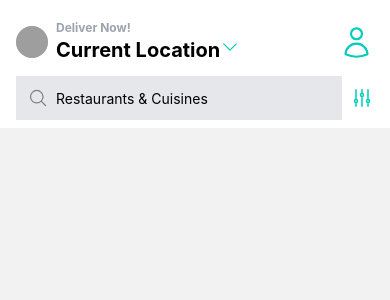
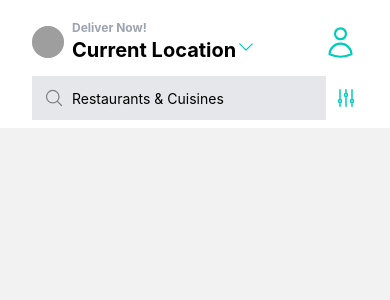
Before and after one commit to koomekevo/fetchry, a React Native app: screen /Home in a window 390 px wide. Shown: the top 300 px of the page. Built offline with nearby package versions, Linux system fonts and the light colour scheme; grey boxes are pictures that could not be loaded.

Commit message:
Add px-4 to Header and Search Views

```diff
--- a/screens/HomeScreen.js
+++ b/screens/HomeScreen.js
@@ -21,7 +21,7 @@ export default function HomeScreen() {
   return (
     <SafeAreaView className="bg-white pt-5">
       {/* Header */}
-      <View className="flex-row pb-3 items-center mx-4 space-x-2">
+      <View className="flex-row pb-3 items-center mx-4 space-x-2 px-4">
         <Image
           source={{
             uri: "https://links.papareact.com/wru",
@@ -38,7 +38,7 @@ export default function HomeScreen() {
         <UserIcon size={35} color="#00CCBB" />
       </View>
       {/* Search */}
-      <View className="flex-row items-center space-x-2 pb-2 mx-4">
+      <View className="flex-row items-center space-x-2 pb-2 mx-4 px-4">
         <View className="flex-row flex-1 space-x-2 bg-gray-200 p-3">
           <MagnifyingGlassIcon color="gray" size={20} />
           <TextInput placeholder="Restaurants & Cuisines" keyboardType="default" />
```
